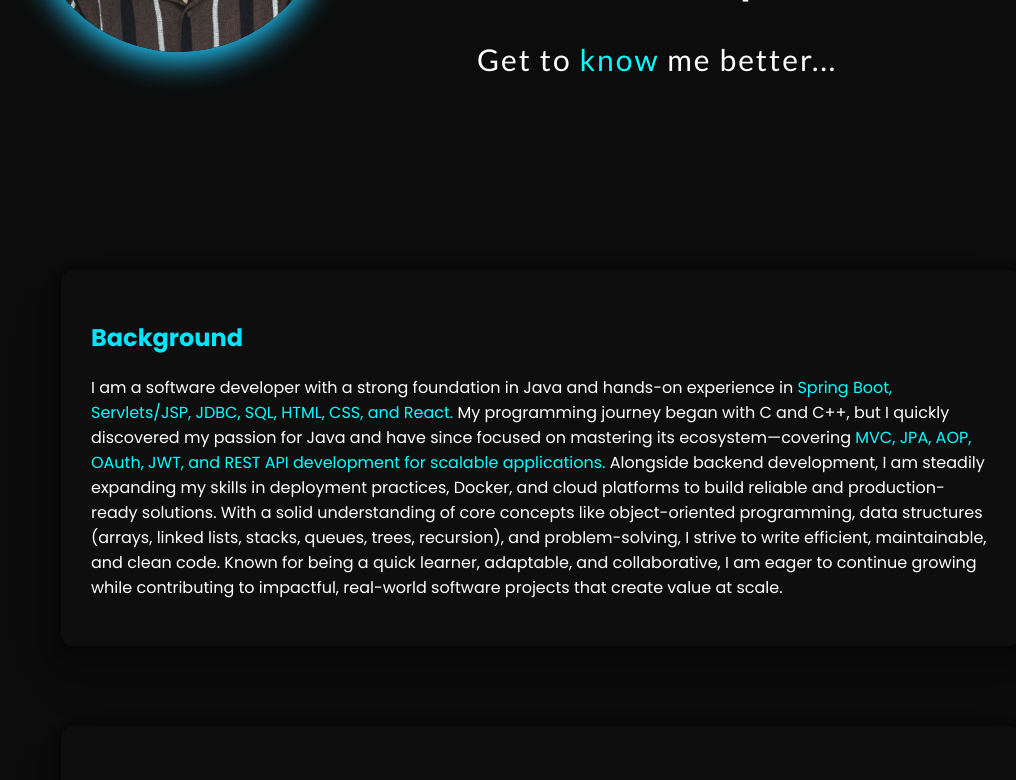
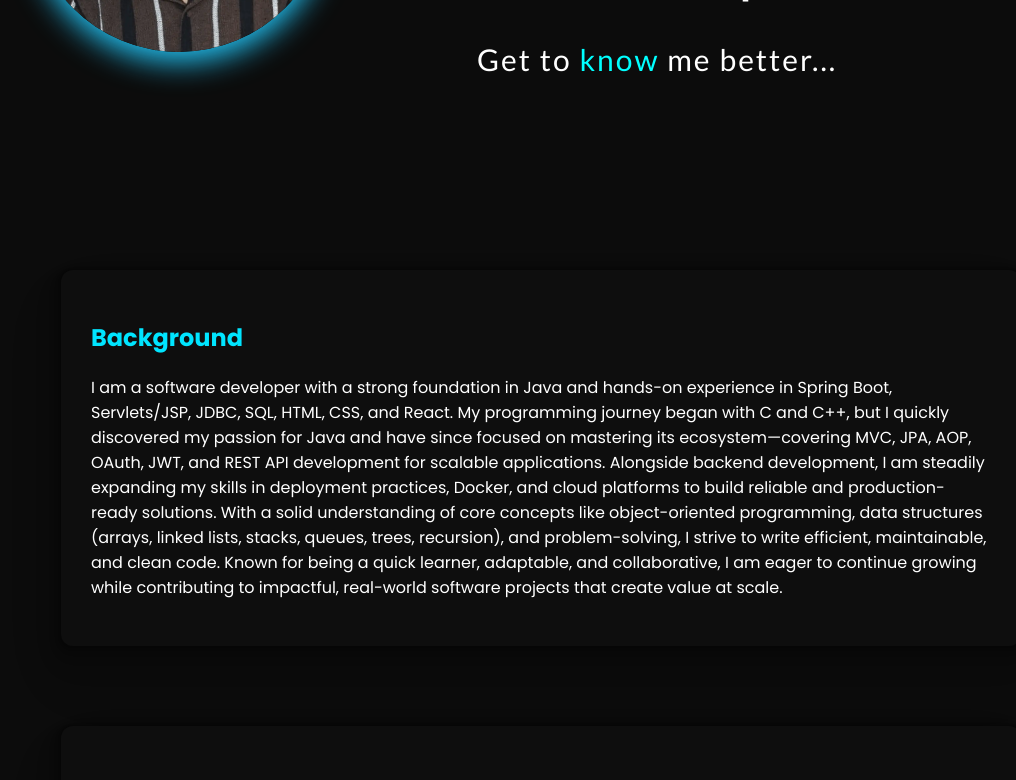
Before and after one commit to KetanB6/Portfolio-React, a React (Vite) app: page / in a window 1280 px wide. Shown: the part 513-1293 px from the top of the page, without its empty margins (99-1115 px from the left). Built offline with nearby package versions, Linux system fonts and the light colour scheme.

Commit message:
mindcalc url update

```diff
--- a/src/components/About.jsx
+++ b/src/components/About.jsx
@@ -6,10 +6,10 @@ const About = () => (
     <motion.div initial={{opacity: 0, y: 50}} whileInView={{opacity: 1, y: 0}} transition={{duration: 0.8}} viewport={{once: true}}>
     <p >
       I am a software developer with a strong foundation in Java and hands-on
-      experience in <font color="cyan">Spring Boot, Servlets/JSP, JDBC, SQL, HTML, CSS, and React. </font>
+      experience in Spring Boot, Servlets/JSP, JDBC, SQL, HTML, CSS, and React.
       My programming journey began with C and C++, but I quickly discovered my
       passion for Java and have since focused on mastering its ecosystem—covering
-      <font color="cyan"> MVC, JPA, AOP, OAuth, JWT, and REST API development for scalable applications. </font>
+      MVC, JPA, AOP, OAuth, JWT, and REST API development for scalable applications.
       Alongside backend development, I am steadily expanding my skills in deployment
       practices, Docker, and cloud platforms to build reliable and production-ready solutions.
       With a solid understanding of core concepts like object-oriented programming,
--- a/src/components/Projects.jsx
+++ b/src/components/Projects.jsx
@@ -15,9 +15,9 @@ const projects = [
   { id: "OneView", deployed: true, title: "ViewOne: Share it once, then it gone", img: OneView, github: "https://github.com/KetanB6/OneView", link: "https://one-view.vercel.app/", description: " is a web app where users can save a message, get a unique code, and view it once—after that, it’s deleted from the database. I developed the backend in Spring Boot (REST + JPA) while learning the Spring Framework, and set up the frontend in React (with some help from ChatGPT).✨ This kind of “view-once” message system can be useful in the real world for securely sharing sensitive information like temporary passwords, confidential notes, or private links." },
   { id: "CurrencyConverter", deployed: true, title: "CurrConv: Currency Converter", img: CCA, github: "https://github.com/KetanB6/CurrencyConverterApp", link: "https://currencyconverter-1p9l.onrender.com/CCA/", description: " Here is a Currency Converter Web App A fast, intuitive currency conversion tool that lets users convert values between 35+ global currencies using live exchange rates. Here user selects currencies and inputs an amount then app fetches and latest exchange rate using a live API and Converted value and relevant flag icons are rendered dynamically using JSP " },
   { id: "Padarth", deployed: false, title: "Padarth: Ingredient Info. Provider", img: Padarth, github: "https://github.com/KetanB6/Padarth", link: null, description: " is a web-based ingredient analysis tool that lets users scan, upload, or search ingredients to check their health safety. It captures or uploads images, extracts text, and processes it using Gemini AI to fetch ingredient details. The results are displayed via JSP for a smooth user experience. Built with HTML, CSS, JavaScript, Servlets, and JSP, the project strengthened skills in backend development and API integration." },
-  { id: "MindCalc", deployed: true, title: "MindCalc: Mental Calculation", img: MindCalc, github: "https://github.com/KetanB6/MindCalc", link: "https://mindcalc.onrender.com", description: " is a browser-based math game that challenges users to solve problems under time pressure. It features timed addition challenges, score tracking, and a clean, responsive UI. Built with Java Servlets, HTML, and CSS, it strengthened skills in session-based logic, backend handling, and frontend design." },
-  { id: "Bank Management System", deployed: false, title: "Banking Application With JDBC", img: BankingApp, github: "https://github.com/KetanB6/Hotel-Reservation-System", link: "", description: ", My first Java project – Banking Management System using JDBC and MySQL. It’s a console-based application that supports user registration/login, account creation with secure PINs, deposits, withdrawals, transfers, balance checks, and PIN updates. I implemented transaction management for data integrity and used PreparedStatement to prevent SQL injection, which gave me strong hands-on experience with Java, JDBC, and database handling." },
-  { id: "Hotel Resrvation System", deployed: false, title: "Hotel Management System With JDBC", img: HotelApp, github: "https://github.com/KetanB6/Bank-Management-System", link: "", description: "  in Java using JDBC and MySQL. This console-based project simulates real-world hotel operations with CRUD functionality, including room availability checks, guest reservations, booking updates, and handling departures. It was my first JDBC project, which gave me practical experience in database integration, query handling, and building interactive Java applications." }
+  { id: "MindCalc", deployed: true, title: "MindCalc: Mental Calculation", img: MindCalc, github: "https://github.com/KetanB6/MindCalc", link: "https://mindcalc-ye1q.onrender.com/", description: " is a browser-based math game that challenges users to solve problems under time pressure. It features timed addition challenges, score tracking, and a clean, responsive UI. Built with Java Servlets, HTML, and CSS, it strengthened skills in session-based logic, backend handling, and frontend design." },
+  { id: "Bank Management System", deployed: false, title: "Banking Application With JDBC", img: BankingApp, github: "https://github.com/KetanB6/Hotel-Reservation-System", link: null, description: ", My first Java project – Banking Management System using JDBC and MySQL. It’s a console-based application that supports user registration/login, account creation with secure PINs, deposits, withdrawals, transfers, balance checks, and PIN updates. I implemented transaction management for data integrity and used PreparedStatement to prevent SQL injection, which gave me strong hands-on experience with Java, JDBC, and database handling." },
+  { id: "Hotel Resrvation System", deployed: false, title: "Hotel Management System With JDBC", img: HotelApp, github: "https://github.com/KetanB6/Bank-Management-System", link: null, description: "  in Java using JDBC and MySQL. This console-based project simulates real-world hotel operations with CRUD functionality, including room availability checks, guest reservations, booking updates, and handling departures. It was my first JDBC project, which gave me practical experience in database integration, query handling, and building interactive Java applications." }
 ];
 
 const Projects = ({ openProject, visibleProject, closeProject }) => {
```
